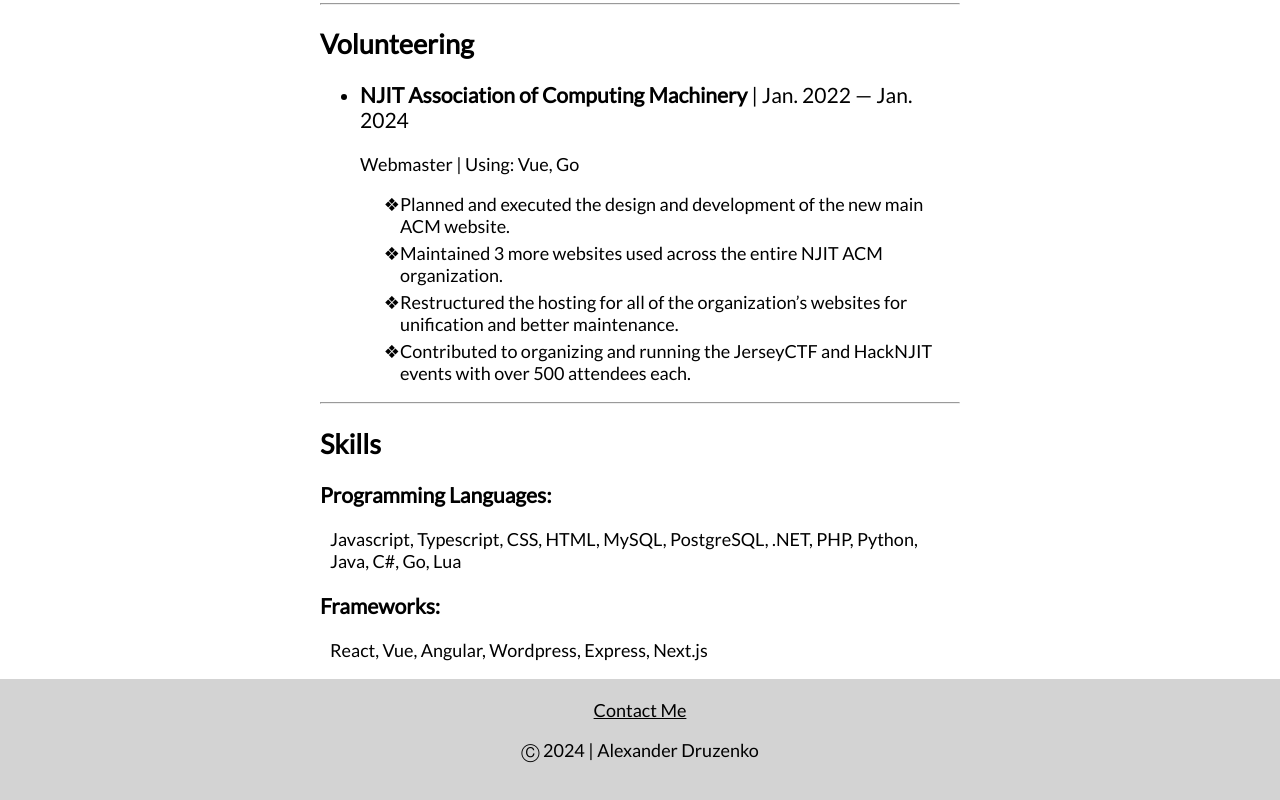
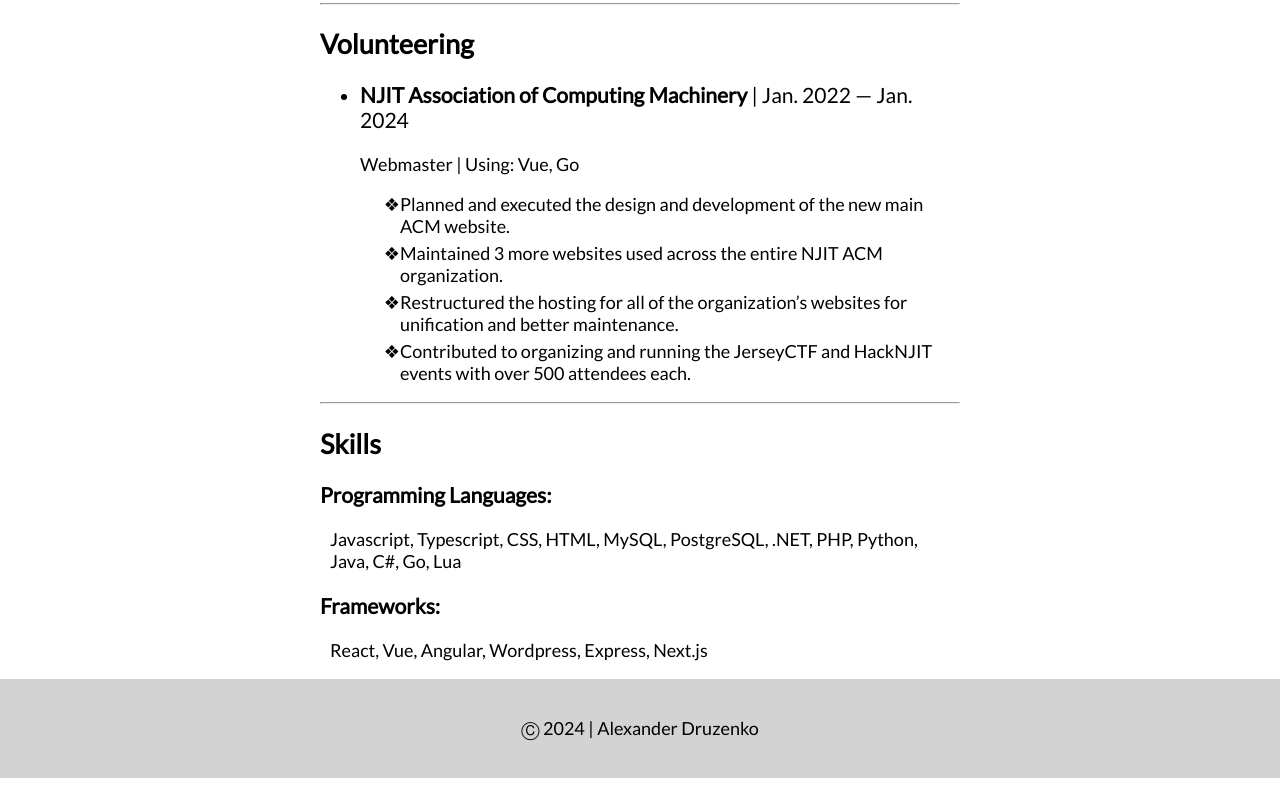
Before and after one commit to adruzenko03/adruzenko03.github.io, a plain HTML site: page index.html in a window 1280 px wide. Shown: the part 2107-2907 px from the top of the page. After the commit the page ends 2885 px from the top, so only its background shows below. Drawn offline with Linux system fonts and the light colour scheme.

Commit message:
Remove contact

```diff
--- a/index.html
+++ b/index.html
@@ -152,7 +152,7 @@
     </div>
     <footer>
         <div class="footerContent">
-            <a href="mailto:alexdruzenko@gmail.com">Contact Me</a>
+            <!--<a href="mailto:alexdruzenko@gmail.com">Contact Me</a>-->
             <p>Ⓒ 2024 | Alexander Druzenko</p>
         </div>
     </footer>
```
